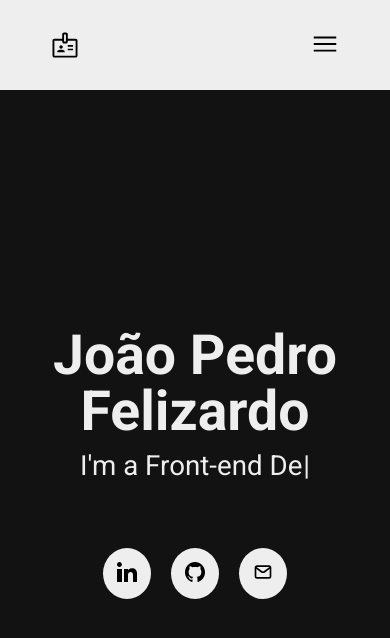
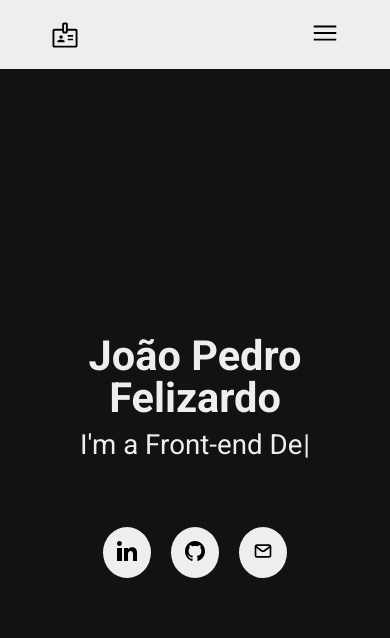
Before and after one commit to felizardo27/portfolio, a React (Vite) app: page / in a window 390 px wide. Shown: the top 638 px of the page. Built offline with nearby package versions, Linux system fonts and the light colour scheme.

Commit message:
feat: fix some issues on navbar and mobile view

```diff
--- a/src/components/Navbar/index.tsx
+++ b/src/components/Navbar/index.tsx
@@ -4,10 +4,12 @@ import iconMenuMobile from '../../assets/svgs/dark/menu.svg'
 import { useCurrentPage } from "../../context/useCurrentPage";
 import { routesPages } from "../../router/routesPath";
 import { useState } from "react";
+import { useNavigate } from "react-router-dom";
 
 export function Navbar() {
   const { currentPage, setCurrentPage } = useCurrentPage();
   const [menuOpen, setMenuOpen] = useState(false)
+  const navigation = useNavigate();
 
   function goTo(url: string | undefined) {
     if (url) {
@@ -48,7 +50,10 @@ export function Navbar() {
 
   return (
     <Container>
-      <IconLogo src={iconLogo} />
+      <IconLogo src={iconLogo} onClick={() => {
+        navigation('/home')
+        setCurrentPage('Home')
+      }} />
       <Menu>
         <RenderMenuItems />
       </Menu>
--- a/src/components/Navbar/styles.ts
+++ b/src/components/Navbar/styles.ts
@@ -4,7 +4,7 @@ import styled, { css } from "styled-components";
 export const Container = styled.div`
   grid-area: nav;
   background-color: var(--backgroundContrast);
-  height: 70px;
+  height: 5rem;
   position: fixed;
   top: 0;
   left: 0;
@@ -12,11 +12,11 @@ export const Container = styled.div`
   display: flex;
   justify-content: space-between;
   align-items: center;
-  padding: 10px 100px;
+  padding: 0 100px;
   z-index: 1000;
 
   @media screen and (max-width: 830px) {
-    padding: 10px 50px;
+    padding: 0 50px;
   }
 `;
 
@@ -55,13 +55,13 @@ export const ContainerItems = styled.div<ContainerItemsProps>`
   width: 100%;
   position: absolute;
   background-color: var(--backgroundContrast);
-  top: 85px;
+  top: 65px;
   left: 0;
   display: flex;
   flex-direction: column;
   align-items: center;
-  gap: 20px;
-  padding-bottom: 20px;
+  gap: 15px;
+  padding: 20px 0;
   overflow: hidden;
   transition:
     max-height 0.5s ease-in-out,
@@ -76,7 +76,9 @@ export const ContainerItems = styled.div<ContainerItemsProps>`
 `;
 
 export const Navigation = styled(Link)`
+  width: 100%;
   text-decoration: none;
+  text-align: center;
 `;
 
 interface MenuItemProps {
@@ -89,8 +91,11 @@ export const MenuItem = styled.p<MenuItemProps>`
   font-weight: 500;
   cursor: pointer;
   position: relative;
+  width: 100%;
+  text-align: center;
 
   @media screen and (max-width: 830px) {
+    font-size: 1.5rem;
     &:hover {
       opacity: 0.6;
     }
--- a/src/pages/About/index.tsx
+++ b/src/pages/About/index.tsx
@@ -4,7 +4,6 @@ export function About() {
   return (
     <Container>
       <Title>About</Title>
-
       <DescriptionContainer>
         <Description>
             Meu nome é João Pedro, tenho 24 anos e sou formado
--- a/src/pages/About/styles.ts
+++ b/src/pages/About/styles.ts
@@ -7,21 +7,21 @@ export const Container = styled.div`
   color: var(--backgroundContrast);
   display: flex;
   align-items: center;
-  justify-content: space-around;
+  justify-content: space-between;
   flex-direction: column;
   @media screen and (max-width: 1260px) {
-    /* justify-content: space-around; */
-    padding: 20px 0;
-    gap: 20px;
+    justify-content: space-around;
   }
-`
+`;
 
 export const Title = styled.h3`
+  margin-top: 20px;
   font-size: 3rem;
   font-weight: 700;
 `;
 
 export const DescriptionContainer = styled.div`
+  margin-bottom: 80px;
   display: flex;
   align-items: center;
   justify-content: center;
@@ -33,7 +33,7 @@ export const DescriptionContainer = styled.div`
     gap: 30px;
     margin-bottom: 80px;
   }
-`
+`;
 
 export const Description = styled.p`
   text-align: start;
@@ -42,15 +42,15 @@ export const Description = styled.p`
   @media screen and (max-width: 1260px) {
     line-height: normal;
     font-size: 14px;
-    padding: 0 80px;
+    padding: 0 40px;
   }
-`
+`;
 
 export const ImageProfile = styled.img`
   width: 500px;
   border-radius: 8px;
 
   @media screen and (max-width: 1260px) {
-    width: 350px;
+    width: 300px;
   }
-`
+`;
--- a/src/pages/Home/Index.tsx
+++ b/src/pages/Home/Index.tsx
@@ -7,14 +7,9 @@ import Typewriter from 'typewriter-effect';
 
 export function Home() {
 
-  function goToUrl(url: string) {
-    window.open(url, '_blak')
-  }
-
   return (
     <Container>
       <NameTitle>João Pedro Felizardo</NameTitle>
-      {/* <SkillsWrite>I'm a Developer</SkillsWrite> */}
       <SkillsWrite>
         <Typewriter
           onInit={(typewriter) => {
@@ -29,13 +24,13 @@ export function Home() {
         />
       </SkillsWrite>
       <ContainerIcons>
-        <IconContainer onClick={() => goToUrl('https://www.linkedin.com/in/felizardo27/')}>
+        <IconContainer href="https://www.linkedin.com/in/felizardo27/">
           <Icon src={linkedinIcon} />
         </IconContainer>
-        <IconContainer onClick={() => goToUrl("https://github.com/felizardo27")}>
+        <IconContainer href="https://github.com/felizardo27">
           <Icon src={githubIcon} />
         </IconContainer>
-        <IconContainer onClick={() => goToUrl("mailto:jp.felizardo27@gmail.com")}>
+        <IconContainer href="mailto:jp.felizardo27@gmail.com">
           <Icon src={emailIcon} />
         </IconContainer>
       </ContainerIcons>
--- a/src/pages/Home/styles.ts
+++ b/src/pages/Home/styles.ts
@@ -15,11 +15,19 @@ export const NameTitle = styled.h2`
   font-weight: 600;
   margin-bottom: 13px;
   text-align: center;
+
+  @media screen and (max-width: 830px) {
+    font-size: 3rem;
+  }
 `;
 
 export const SkillsWrite = styled.p`
   font-size: 2rem;
   margin-bottom: 68px;
+
+  @media screen and (max-width: 830px) {
+    font-size: 2rem;
+  }
 `;
 
 export const ContainerIcons = styled.div`
@@ -29,7 +37,7 @@ export const ContainerIcons = styled.div`
   gap: 20px;
 `;
 
-export const IconContainer = styled.div`
+export const IconContainer = styled.a`
    background-color: var(--backgroundContrast);
    padding: 14px;
    border-radius: 50%;
--- a/src/router/styles.ts
+++ b/src/router/styles.ts
@@ -2,13 +2,13 @@ import styled from "styled-components";
 
 export const Container = styled.div`
   display: grid;
-  grid-template-rows: 6rem 1fr;
+  grid-template-rows: 5rem 1fr;
   /* grid-template-rows: 5.6rem 1fr; */
   grid-template-areas:
     "nav"
     "main";
   height: 100vh;
-  overflow-y: hidden;
+  overflow-y: auto;
   background-color: var(--background);
 
   /* ::-webkit-scrollbar {
```
